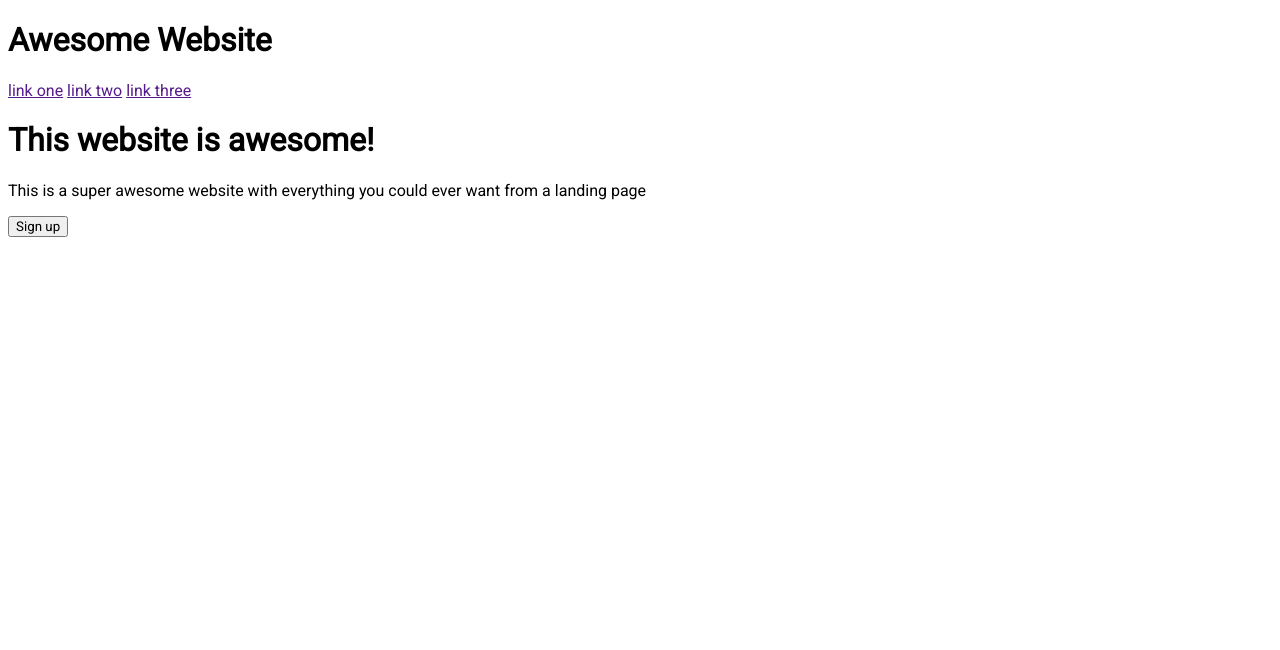
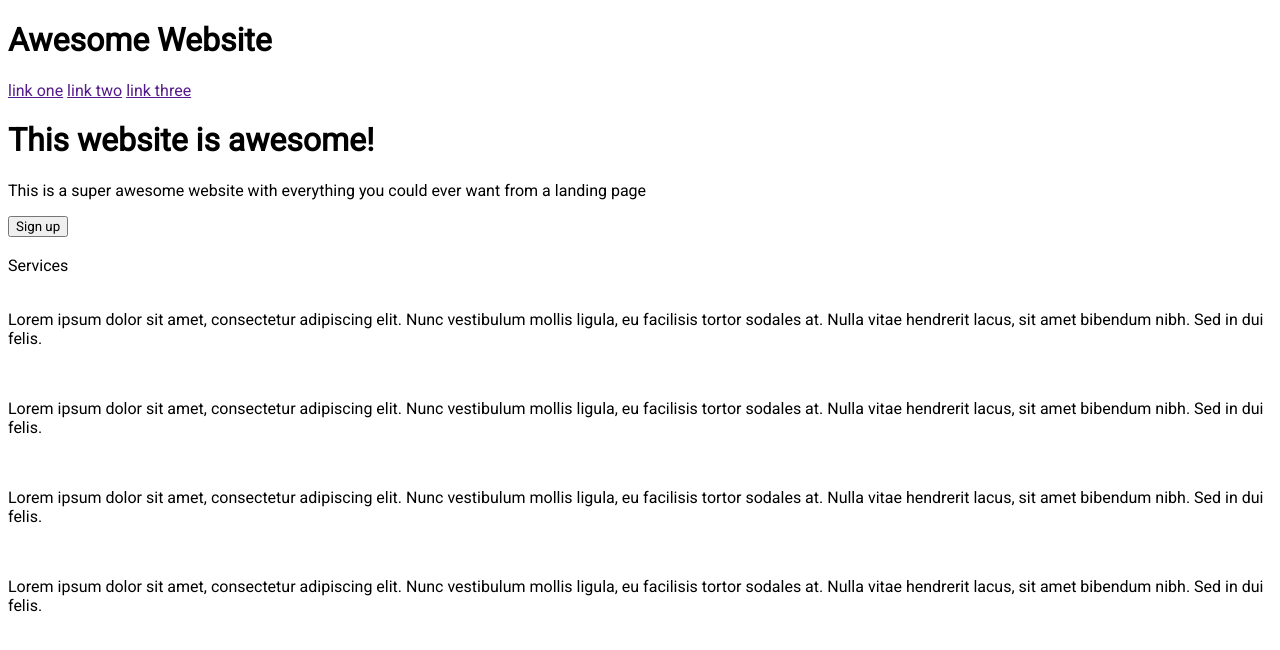
Before and after one commit to adamggrover/landing-page-project, a plain HTML site: page index.html in a window 1280 px wide. Drawn offline with Linux system fonts and the light colour scheme.

Commit message:
Add Services section content

```diff
--- a/index.html
+++ b/index.html
@@ -43,6 +43,27 @@
     </header>
 
     <div class='info-section'>
+        <div class='info-title'>
+            Services
+        </div>
+        <div class="boxes">
+            <div class="one">
+                <img src="" alt="">
+                <p>Lorem ipsum dolor sit amet, consectetur adipiscing elit. Nunc vestibulum mollis ligula, eu facilisis tortor sodales at. Nulla vitae hendrerit lacus, sit amet bibendum nibh. Sed in dui felis.</p>
+            </div>
+            <div class="two">
+                <img src="" alt="">
+                <p>Lorem ipsum dolor sit amet, consectetur adipiscing elit. Nunc vestibulum mollis ligula, eu facilisis tortor sodales at. Nulla vitae hendrerit lacus, sit amet bibendum nibh. Sed in dui felis.</p>
+            </div>
+            <div class="three">
+                <img src="" alt="">
+                <p>Lorem ipsum dolor sit amet, consectetur adipiscing elit. Nunc vestibulum mollis ligula, eu facilisis tortor sodales at. Nulla vitae hendrerit lacus, sit amet bibendum nibh. Sed in dui felis.</p>
+            </div>
+            <div class="four">
+                <img src="" alt="">
+                <p>Lorem ipsum dolor sit amet, consectetur adipiscing elit. Nunc vestibulum mollis ligula, eu facilisis tortor sodales at. Nulla vitae hendrerit lacus, sit amet bibendum nibh. Sed in dui felis.</p>
+            </div>
+        </div>
 
     </div>
 
```
